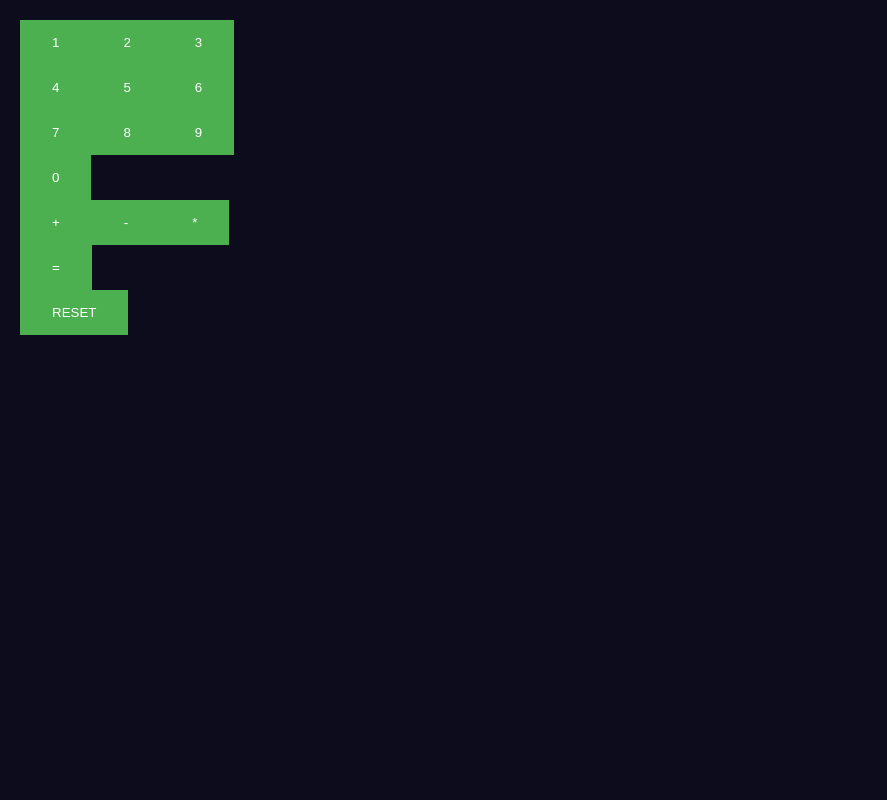
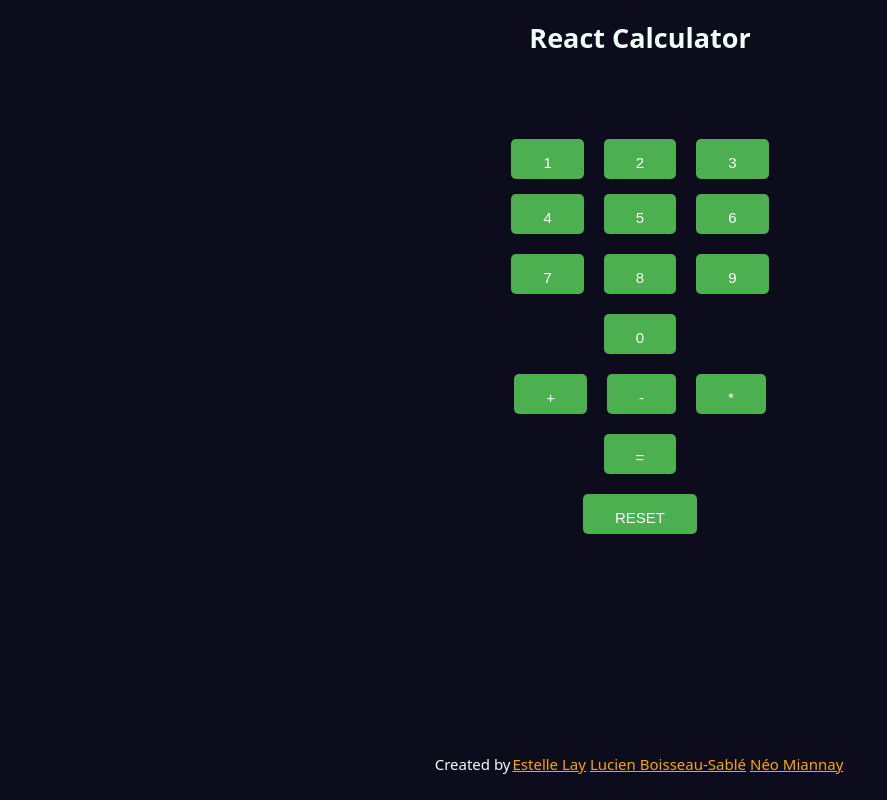
Before and after one commit to neomiannay/react-calculator, a React (Create React App) app: page / in a window 1280 px wide. Shown: the whole page, without its empty margins (0-887 px from the left). Built offline with nearby package versions, Linux system fonts and the light colour scheme.

Commit message:
adding components and styling elements

```diff
--- /dev/null
+++ b/src/Styles/Calculator.js
@@ -0,0 +1,47 @@
+import styled, { css } from 'styled-components'
+
+export const CalculatorElement = styled.div`
+    display: flex;
+    flex-direction: column;
+    justify-content: center;
+    gap: 15px;
+    align-items: center;
+    padding: 20px;
+    margin: 20px;
+
+    div:nth-child(1) {
+        font-size: 2rem;
+        height: 30px;
+    }
+`
+
+export const NumKeypad = styled.div`
+    display: flex;
+    flex-direction: column;
+    justify-content: center;
+    align-items: center;
+    gap: 20px;
+    width: 100%;
+    height: 100%;
+
+    div {
+        display: flex;
+        justify-content: center;
+        align-items: center;
+        gap: 20px;
+        height: fit-content;
+        width: fit-content;
+
+        button {
+            cursor: pointer;
+            border-radius: 5px;
+            height: 40px;
+            font-size: 1.5rem;
+            transition: all 0.2s ease-in-out;
+
+            &:hover {
+                background-color: red;
+            }
+        }
+    }
+`
--- /dev/null
+++ b/src/Styles/Credits.js
@@ -0,0 +1,20 @@
+import styled, { css } from 'styled-components'
+
+export const CreditsElement = styled.p`
+    position: absolute;
+    bottom: 1rem;
+    width: 100%;
+    text-align: center;
+    font-size: 1.5rem;
+
+    a{
+        margin: 2px;
+        color: orange;
+        transition: all 0.2s ease-in-out;
+
+        &:hover{
+            color: #EFFFFA;
+        }
+
+    }
+`
--- a/src/Styles/Global.js
+++ b/src/Styles/Global.js
@@ -9,7 +9,7 @@ const GlobalStyle = createGlobalStyle`
     box-sizing: inherit;
   }
   body {
-    margin: 2rem;
+    /* margin: 2rem; */
     background: #0D0C1D;
     color: #EFFFFA;;
     font-family: system-ui;
--- /dev/null
+++ b/src/Styles/Title.js
@@ -0,0 +1,6 @@
+import styled, { css } from 'styled-components'
+
+export const TitleContainer = styled.h1`
+    font-size: 1.5em;
+    text-align: center;
+`
--- a/src/components/Calculator.js
+++ b/src/components/Calculator.js
@@ -1,6 +1,9 @@
 import { useState, useEffect, useReducer } from 'react'
 
+import Title from './Title';
 import Bouton from './Bouton';
+import { CalculatorElement, NumKeypad } from '../Styles/Calculator';
+import Credits from './Credits';
 
 const ADD = "+";
 const MINUS = "-";
@@ -66,11 +69,18 @@ function Calculator(props) {
     }
 
     return (
-        <div className="container ">
-
-            <div>{operation}</div>
-            {renderButton(BTN)}
-        </div>
+        <>
+            <div className="container ">
+                <Title />
+                <CalculatorElement>
+                    <div>{operation}</div>
+                    <NumKeypad>
+                        {renderButton(BTN)}
+                    </NumKeypad>
+                </CalculatorElement>
+            </div>
+            <Credits />
+        </>
     );
 }
 
--- /dev/null
+++ b/src/components/Credits.js
@@ -0,0 +1,14 @@
+import { CreditsElement } from '../Styles/Credits';
+
+function Credits() {
+    return (
+        <CreditsElement>
+            Created by
+            <a href="https://github.com/7estelle" target="_blank">Estelle Lay</a>
+            <a href="https://github.com/LucienGobelins" target="_blank">Lucien Boisseau-Sablé</a>
+            <a href="https://github.com/neomiannay" target="_blank">Néo Miannay</a>
+        </CreditsElement>
+    );
+}
+
+export default Credits;
--- /dev/null
+++ b/src/components/Title.js
@@ -0,0 +1,9 @@
+import { TitleContainer } from '../Styles/Title';
+
+function Title() {
+    return (
+        <TitleContainer>React Calculator</TitleContainer>
+    );
+}
+
+export default Title;
```
